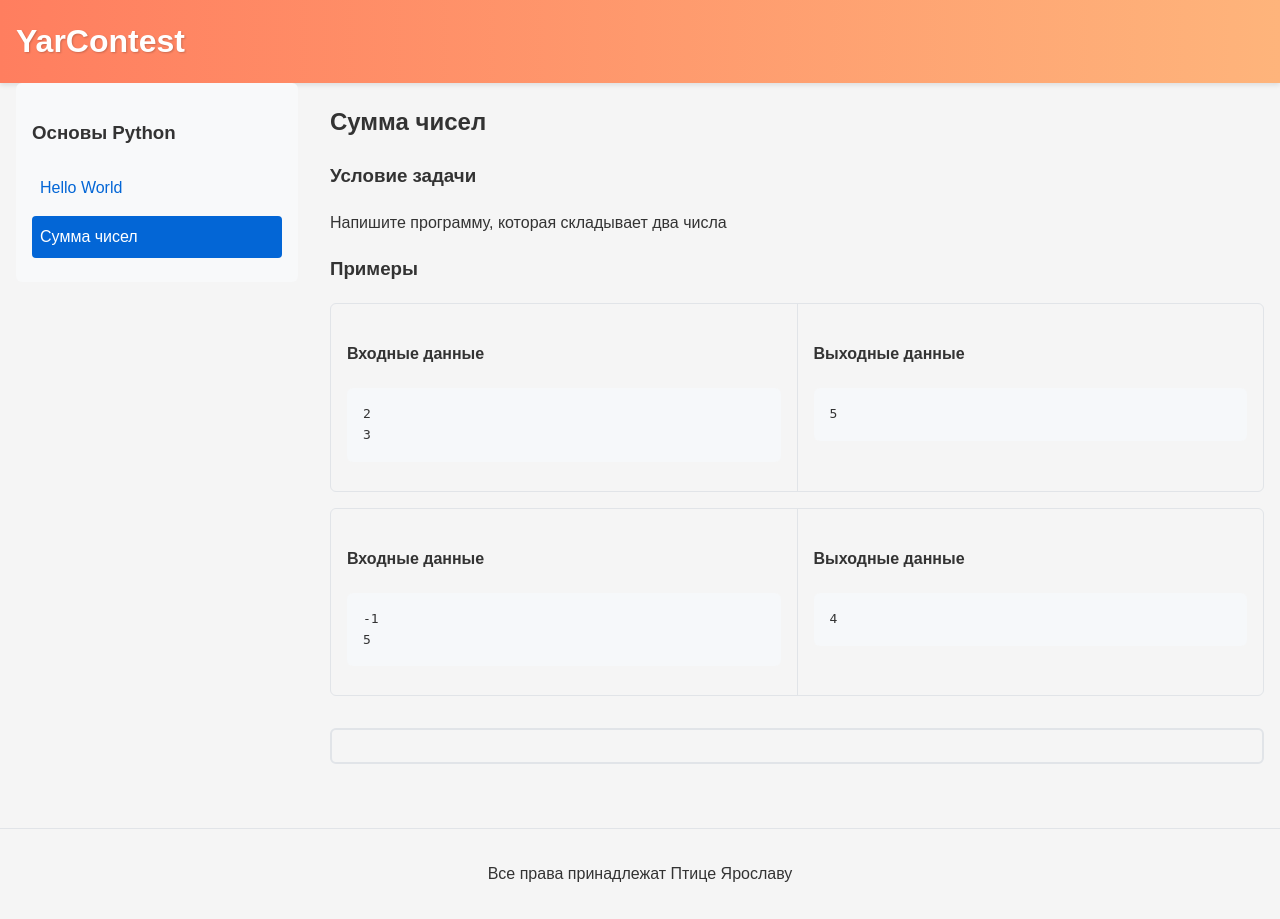
After one commit to KPEHDEJIb/YarContest, a Flask app: page /lesson/basics/sum in a window 1280 px wide. The commit adds this page. Run offline with Flask 3, Linux system fonts and the light colour scheme.

Commit message:
working6 (вообще-то пропустил 4, дурак >:( )

```diff
--- a/app.py
+++ b/app.py
@@ -1,61 +1,62 @@
 from flask import Flask, render_template, request, jsonify
+from importlib import import_module
 import subprocess
-import os
 import time
 import sys
+import os
 
 app = Flask(__name__)
 
-# Конфигурация заданий
-TASKS = {
-    'task1': {
-        'title': 'Hello, World!',
-        'description': 'Напишите программу на Python, которая выводит строку "Hello, world!" (без кавычек).',
-        'examples': [
-            {'input': '', 'output': 'Hello, world!'}
-        ],
-        'tests': [
-            {'input': '', 'output': 'Hello, world!'},
-            {'input': 'test', 'output': 'Hello, world!'}  # Проверка, что программа игнорирует ввод
-        ],
-        'time_limit': 1,
-        'memory_limit': 16 * 1024 * 1024,
-    },
-    'task2': {
-        'title': 'Сумма двух чисел',
-        'description': 'Напишите программу, которая считывает два числа и выводит их сумму.',
-        'examples': [
-            {'input': '2\n3', 'output': '5'},
-            {'input': '-1\n5', 'output': '4'}
-        ],
-        'tests': [
-            {'input': '2\n3', 'output': '5'},
-            {'input': '-1\n5', 'output': '4'},
-            {'input': '0\n0', 'output': '0'},
-            {'input': '123\n456', 'output': '579'},
-            {'input': '-10\n-20', 'output': '-30'}
-        ],
-        'time_limit': 1,
-        'memory_limit': 16 * 1024 * 1024,
-    }
-}
+
+# Автоматическая загрузка уроков
+def load_lessons():
+    lessons = {}
+    lessons_dir = os.path.join(os.path.dirname(__file__), 'lessons')
+
+    for lesson_name in os.listdir(lessons_dir):
+        lesson_path = os.path.join(lessons_dir, lesson_name)
+        if os.path.isdir(lesson_path) and lesson_name != '__pycache__':
+            try:
+                lesson_module = import_module(f'lessons.{lesson_name}.tasks')
+                lessons[lesson_name] = {
+                    'title': getattr(lesson_module, 'LESSON_TITLE', lesson_name),
+                    'description': getattr(lesson_module, 'LESSON_DESCRIPTION', ''),
+                    'tasks': getattr(lesson_module, 'TASKS', {})
+                }
+            except ImportError as e:
+                print(f"Error loading lesson {lesson_name}: {e}")
+    return lessons
+
+
+LESSONS = load_lessons()
 
 
 @app.route('/')
 def index():
-    return render_template('index.html', tasks=TASKS)
+    return render_template('index.html', lessons=LESSONS)
 
 
-@app.route('/<task_id>')
-def task(task_id):
-    if task_id not in TASKS:
+@app.route('/lesson/<lesson_name>/<task_name>')
+def show_task(lesson_name, task_name):
+    if lesson_name not in LESSONS:
+        return "Урок не найден", 404
+
+    lesson = LESSONS[lesson_name]
+
+    if task_name not in lesson['tasks']:
         return "Задание не найдено", 404
 
-    # Используем task.html как шаблон для всех задач
-    return render_template('task.html', task=TASKS[task_id])
+    task = lesson['tasks'][task_name]
+
+    return render_template('lesson.html',
+                           lesson=lesson,
+                           current_task=task,
+                           lesson_name=lesson_name,
+                           task_name=task_name)
 
 
 def run_code(code, input_data, time_limit):
+    """Запуск кода с ограничениями"""
     temp_file = f'temp_{time.time()}.py'
     with open(temp_file, 'w') as f:
         f.write(code)
@@ -69,8 +70,6 @@ def run_code(code, input_data, time_limit):
 
     try:
         start_time = time.time()
-
-        # Перенаправляем stdin для передачи входных данных
         process = subprocess.Popen(
             [sys.executable, temp_file],
             stdin=subprocess.PIPE,
@@ -100,19 +99,25 @@ def run_code(code, input_data, time_limit):
     return result
 
 
-@app.route('/submit/<task_id>', methods=['POST'])
-def submit(task_id):
-    if task_id not in TASKS:
+@app.route('/submit/<lesson_name>/<task_name>', methods=['POST'])
+def submit(lesson_name, task_name):
+    # Проверяем существование урока и задачи
+    if lesson_name not in LESSONS:
+        return jsonify({'status': 'error', 'message': 'Lesson not found'}), 404
+
+    if task_name not in LESSONS[lesson_name]['tasks']:
         return jsonify({'status': 'error', 'message': 'Task not found'}), 404
 
+    # Получаем код из формы
     code = request.form.get('code', '')
     if not code:
         return jsonify({'status': 'error', 'message': 'Empty code'}), 400
 
-    task = TASKS[task_id]
+    task = LESSONS[lesson_name]['tasks'][task_name]
     test_results = []
     all_passed = True
 
+    # Запускаем все тесты для задачи
     for i, test in enumerate(task['tests'], 1):
         test_result = {
             'test_number': i,
@@ -133,14 +138,14 @@ def submit(task_id):
         })
 
         if run_result['exit_code'] != 0:
-            test_result['status'] = 'RE'
+            test_result['status'] = 'RE'  # Runtime Error
             test_result['error'] = run_result['error']
             all_passed = False
         elif run_result['output'] == test['output']:
             test_result['status'] = 'OK'
             test_result['passed'] = True
         else:
-            test_result['status'] = 'WA'
+            test_result['status'] = 'WA'  # Wrong Answer
             all_passed = False
 
         test_results.append(test_result)
--- a/static/style.css
+++ b/static/style.css
@@ -253,3 +253,79 @@ footer {
 .test-status.partial {
     color: #ffc107;
 }
+
+.lesson-container {
+    display: flex;
+    gap: 2rem;
+}
+
+.lesson-sidebar {
+    flex: 0 0 250px;
+    position: sticky;
+    top: 1rem;
+    align-self: flex-start;
+    background: #f8f9fa;
+    padding: 1rem;
+    border-radius: 6px;
+}
+
+.task-menu {
+    list-style: none;
+    padding: 0;
+    margin: 1rem 0 0 0;
+}
+
+.task-menu li {
+    margin-bottom: 0.5rem;
+}
+
+.task-menu a {
+    display: block;
+    padding: 0.5rem;
+    text-decoration: none;
+    color: #0366d6;
+    border-radius: 4px;
+}
+
+.task-menu a:hover {
+    background-color: #e1e4e8;
+}
+
+.task-menu .active a {
+    background-color: #0366d6;
+    color: white;
+}
+
+.lesson-content {
+    flex: 1;
+}
+
+.lesson-grid {
+    display: grid;
+    grid-template-columns: repeat(auto-fill, minmax(300px, 1fr));
+    gap: 1.5rem;
+}
+
+.lesson-card {
+    display: block;
+    padding: 1.5rem;
+    border: 1px solid #e1e4e8;
+    border-radius: 8px;
+    transition: all 0.3s ease;
+    text-decoration: none;
+    color: inherit;
+}
+
+.lesson-card:hover {
+    transform: translateY(-5px);
+    box-shadow: 0 5px 15px rgba(0,0,0,0.1);
+}
+
+.task-count {
+    display: inline-block;
+    padding: 0.3rem 0.6rem;
+    background-color: #f0f0f0;
+    border-radius: 20px;
+    font-size: 0.8rem;
+    margin-top: 0.5rem;
+}
--- /dev/null
+++ b/templates/lesson.html
@@ -0,0 +1,53 @@
+{% extends "base.html" %}
+
+{% block title %}{{ lesson.title }} - {{ current_task.title }}{% endblock %}
+
+{% block content %}
+<div class="lesson-container">
+    <!-- Боковая панель с задачами -->
+    <div class="lesson-sidebar">
+        <h3>{{ lesson.title }}</h3>
+        <ul class="task-menu">
+            {% for task_id, task in lesson.tasks.items() %}
+            <li class="{% if task_id == task_name %}active{% endif %}">
+                <a href="/lesson/{{ lesson_name }}/{{ task_id }}">{{ task.title }}</a>
+            </li>
+            {% endfor %}
+        </ul>
+    </div>
+
+    <!-- Основное содержание задачи -->
+    <div class="lesson-content">
+        <h2>{{ current_task.title }}</h2>
+        <div class="task-description">
+            <h3>Условие задачи</h3>
+            <p>{{ current_task.description }}</p>
+
+            <h3>Примеры</h3>
+            {% for example in current_task.examples %}
+            <div class="example">
+                <div class="example-input">
+                    <h4>Входные данные</h4>
+                    <pre>{{ example.input if example.input else "∅" }}</pre>
+                </div>
+                <div class="example-output">
+                    <h4>Выходные данные</h4>
+                    <pre>{{ example.output }}</pre>
+                </div>
+            </div>
+            {% endfor %}
+        </div>
+
+        <div class="solution-area" id="solutionArea">
+            <!-- Форма с кодом и кнопкой отправки -->
+            <!-- JavaScript остаётся без изменений -->
+        </div>
+    </div>
+</div>
+
+<script>
+    // JavaScript из task.html переносится без изменений
+    // Только меняем URL в fetch на:
+    fetch('/submit/{{ lesson_name }}/{{ task_name }}', { ... })
+</script>
+{% endblock %}
```
Also changed, not shown: lessons/basics/tasks.py (added, +29 -0 lines), lessons/conditions/tasks.py (added, +29 -0 lines), templates/index.html (+9 -8 lines), lessons/__init__.py (added), lessons/basics/__init__.py (added), lessons/conditions/__init__.py (added).
